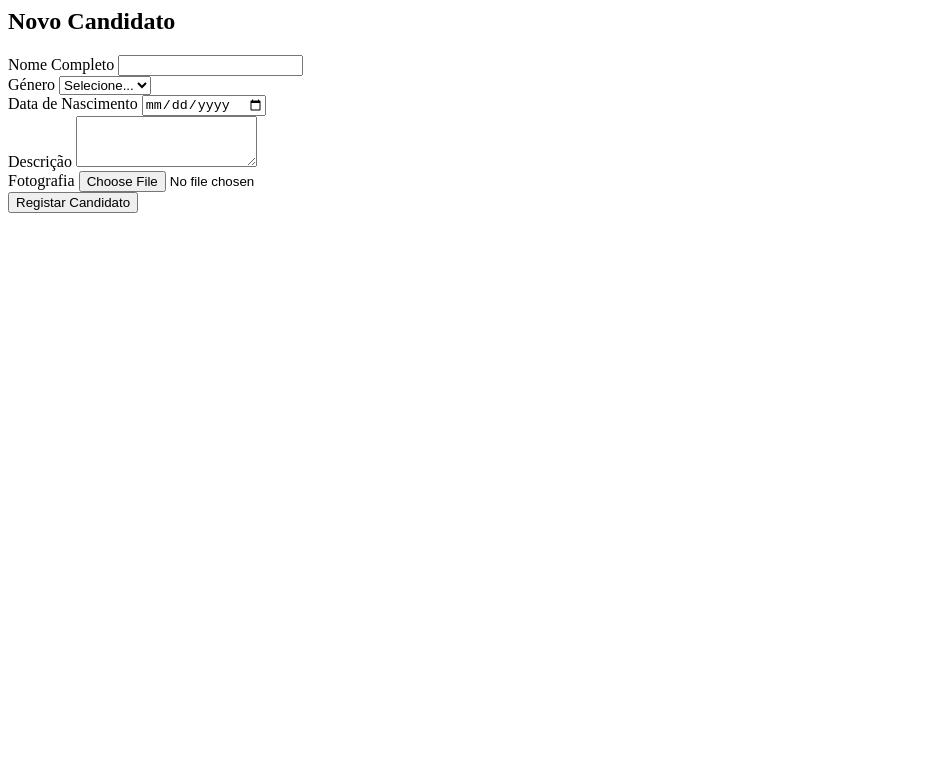
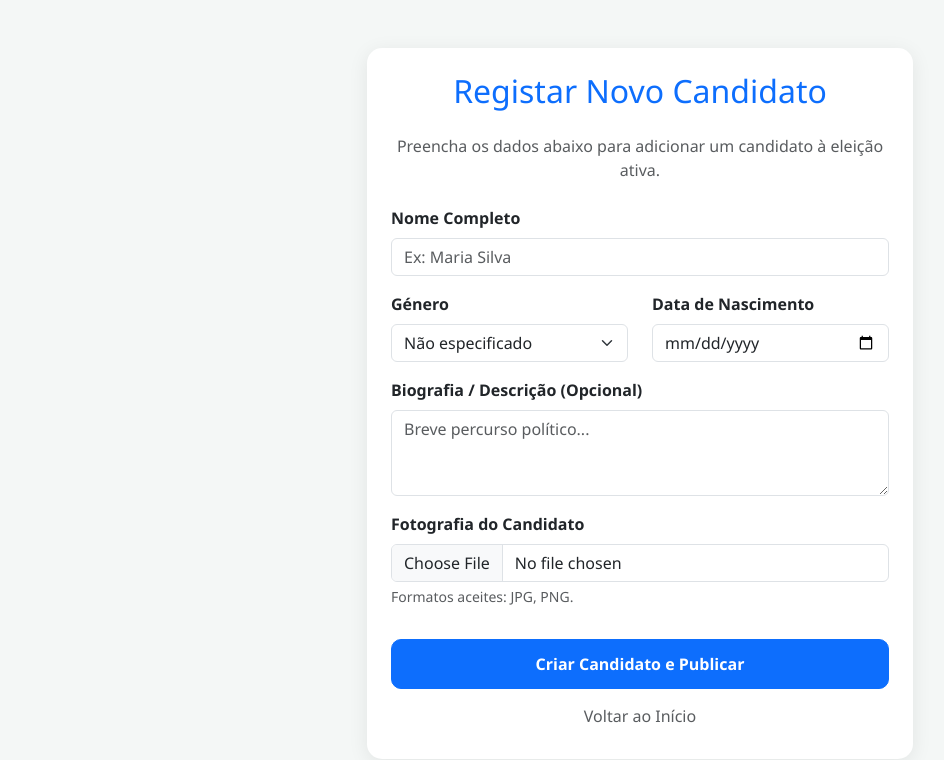
Before and after one commit to vitorinha098/projeto-sve-eleicoes, a website: page criar_candidato.html in a window 1280 px wide. Shown: the whole page, without its empty margins (0-944 px from the left). Drawn offline with nearby package versions, Linux system fonts and the light colour scheme.

Commit message:
design criar_candidato

```diff
--- a/criar_candidato.html
+++ b/criar_candidato.html
@@ -1,63 +1,112 @@
-<html lang="en">
+<!DOCTYPE html>
+<html lang="pt">
 <head>
     <meta charset="UTF-8">
     <meta name="viewport" content="width=device-width, initial-scale=1.0">
-    <title>Document</title>
+    <title>SVE - Gestão de Candidatos</title>
+    <link href="https://cdn.jsdelivr.net/npm/bootstrap@5.3.0/dist/css/bootstrap.min.css" rel="stylesheet">
+    <style>
+        body { background-color: #f4f7f6; font-family: 'Segoe UI', sans-serif; }
+        .card-admin { border: none; border-radius: 15px; box-shadow: 0 4px 20px rgba(0,0,0,0.08); }
+        .btn-registo { font-weight: 600; padding: 12px; border-radius: 10px; }
+    </style>
 </head>
 <body>
-    <div class="container mt-5">
-    <div class="card p-4 shadow">
-        <h2 class="text-center mb-4">Novo Candidato</h2>
+
+<div class="container py-5">
+    <div class="row justify-content-center">
+        <div class="col-md-8 col-lg-6">
+            <div class="card card-admin p-4">
+                <h2 class="text-center mb-4 text-primary">Registar Novo Candidato</h2>
+                <p class="text-center text-muted mb-4">Preencha os dados abaixo para adicionar um candidato à eleição ativa.</p>
+
                 <form id="formCandidato">
+                    <!-- Nome -->
                     <div class="mb-3">
-                <label class="form-label">Nome Completo</label>
-                <input type="text" id="nome" class="form-control" required>
+                        <label class="form-label fw-bold">Nome Completo</label>
+                        <input type="text" id="nome" class="form-control" placeholder="Ex: Maria Silva" required>
                     </div>
+
                     <div class="row">
+                        <!-- Género -->
                         <div class="col-md-6 mb-3">
-                    <label class="form-label">Género</label>
+                            <label class="form-label fw-bold">Género</label>
                             <select id="genero" class="form-select">
-                        <option value="">Selecione...</option>
+                                <option value="">Não especificado</option>
                                 <option value="Masculino">Masculino</option>
                                 <option value="Feminino">Feminino</option>
+                                <option value="Outro">Outro</option>
                             </select>
                         </div>
+                        <!-- Data Nasc -->
                         <div class="col-md-6 mb-3">
-                    <label class="form-label">Data de Nascimento</label>
+                            <label class="form-label fw-bold">Data de Nascimento</label>
                             <input type="date" id="data_nasc" class="form-control">
                         </div>
                     </div>
+
+                    <!-- Descrição -->
                     <div class="mb-3">
-                <label class="form-label">Descrição</label>
-                <textarea id="descricao" class="form-control" rows="3"></textarea>
+                        <label class="form-label fw-bold">Biografia / Descrição (Opcional)</label>
+                        <textarea id="descricao" class="form-control" rows="3" placeholder="Breve percurso político..."></textarea>
                     </div>
+
+                    <!-- Foto -->
                     <div class="mb-3">
-                <label class="form-label">Fotografia</label>
-                <input type="file" id="foto" class="form-control" accept="image/*">
+                        <label class="form-label fw-bold">Fotografia do Candidato</label>
+                        <input type="file" id="foto" class="form-control" accept="image/*" required>
+                        <div class="form-text">Formatos aceites: JPG, PNG.</div>
                     </div>
-            <button type="submit" class="btn btn-primary w-100">Registar Candidato</button>
+
+                    <!-- Botão Submeter -->
+                    <button type="submit" class="btn btn-primary w-100 btn-registo mt-3">
+                        Criar Candidato e Publicar
+                    </button>
+
+                    <a href="login.html" class="btn btn-link w-100 mt-2 text-decoration-none text-muted">Voltar ao Início</a>
                 </form>
+            </div>
+        </div>
     </div>
 </div>
 
 <script>
     document.getElementById('formCandidato').onsubmit = async (e) => {
         e.preventDefault();
+
+        // Usamos FormData porque estamos a enviar um ficheiro (imagem)
         const formData = new FormData();
         formData.append('nome_completo', document.getElementById('nome').value);
         formData.append('genero', document.getElementById('genero').value);
         formData.append('data_nascimento', document.getElementById('data_nasc').value);
         formData.append('descricao', document.getElementById('descricao').value);
-    formData.append('foto', document.getElementById('foto').files[0]);
 
-    const res = await fetch('http://localhost:8000/criar-candidato', {
+        // O ficheiro da imagem
+        const inputFoto = document.getElementById('foto');
+        if (inputFoto.files.length > 0) {
+            formData.append('foto', inputFoto.files[0]);
+        }
+
+        try {
+            const response = await fetch('http://localhost:8000/criar-candidato', {
                 method: 'POST',
-        body: formData // FormData envia ficheiros automaticamente
+                body: formData // Não se usa JSON.stringify aqui!
             });
-    const result = await res.json();
-    alert(result.message);
-    if(result.success) window.location.href = 'resultados.html';
+
+            const result = await response.json();
+
+            if (result.success) {
+                alert("Sucesso! O candidato já está disponível para votação.");
+                window.location.href = 'resultados.html';
+            } else {
+                alert("Erro ao criar: " + result.message);
+            }
+        } catch (error) {
+            console.error("Erro de rede:", error);
+            alert("Não foi possível ligar ao servidor.");
+        }
     };
 </script>
+
 </body>
 </html>
```
Lines whose indentation alone changed are shown as unchanged.
